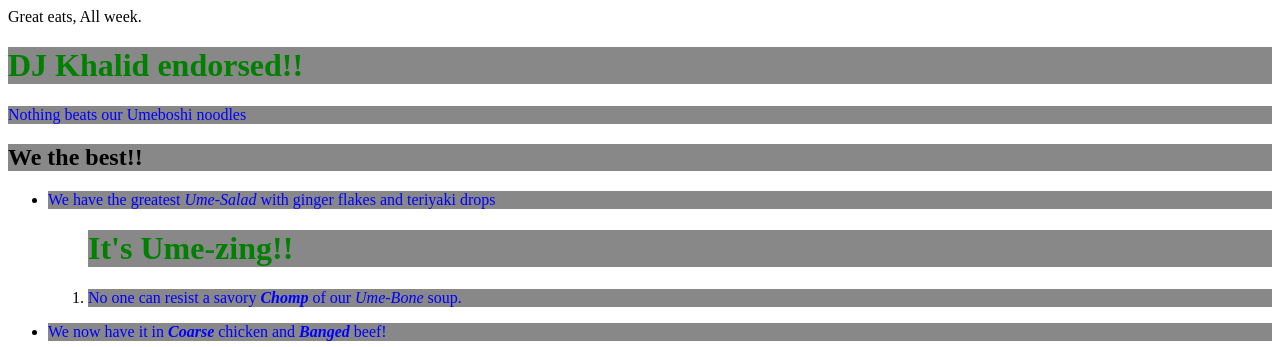
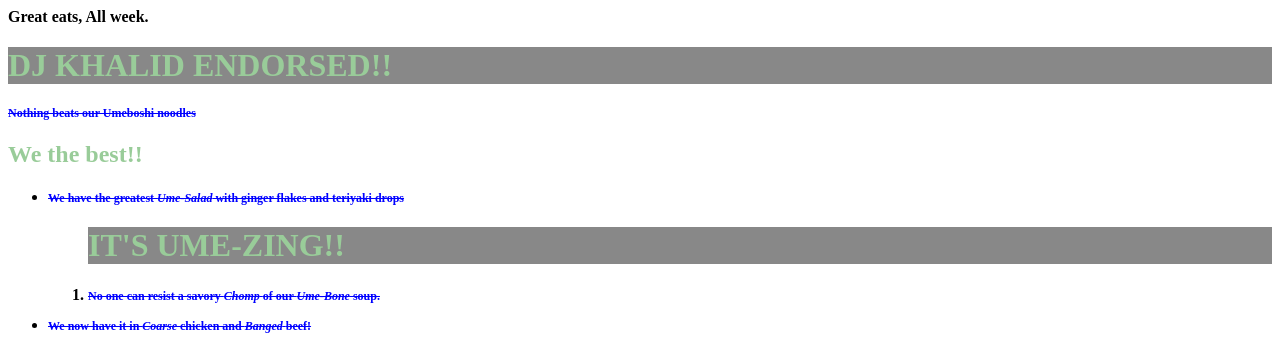
Before and after one commit to blivingston92/lab-12-html, a plain HTML site: page index.html in a window 1280 px wide. Shown: the top 347 px of the page. Drawn offline with Linux system fonts and the light colour scheme; grey boxes are pictures that could not be loaded.

```diff
--- a/style.css
+++ b/style.css
@@ -1,11 +1,19 @@
 p {
 	color: #0000FF;
-	background-color: #888888;
+	font-size: 12px;
+	text-decoration: line-through;
 }
-h1  {
-		color: #008000;
-		background-color: #888888;
+h1{
+	text-transform: uppercase;
+	color: #99cc99;
+	background: #888888
 }
-h2  {
-		background-color: #888888;
+h2{
+	color: #99cc99;
+	background: #888888
+	text-decoration: underline;
 }
+body{
+	font-family: Serif;
+	font-weight: Bold;
+}
```
